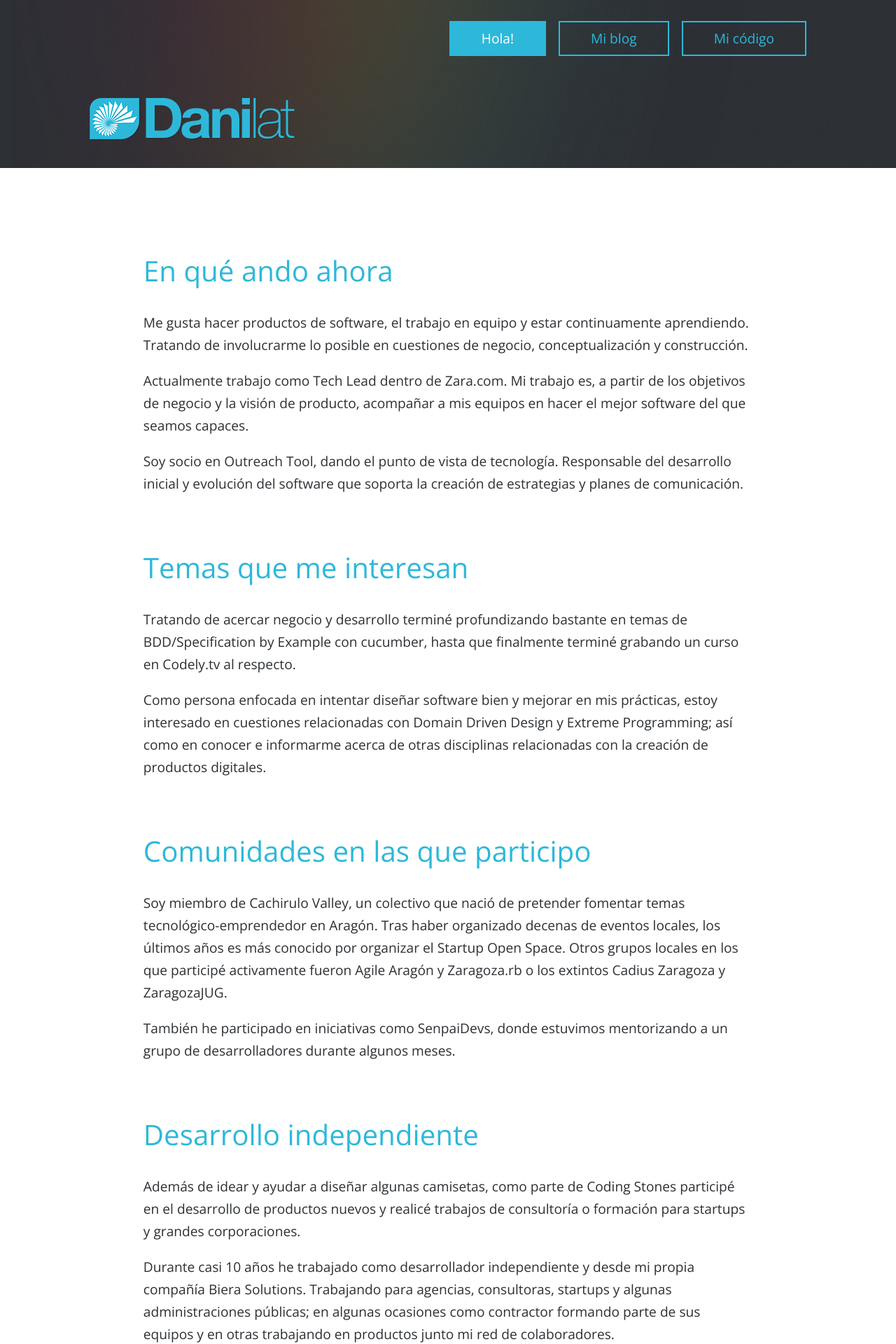
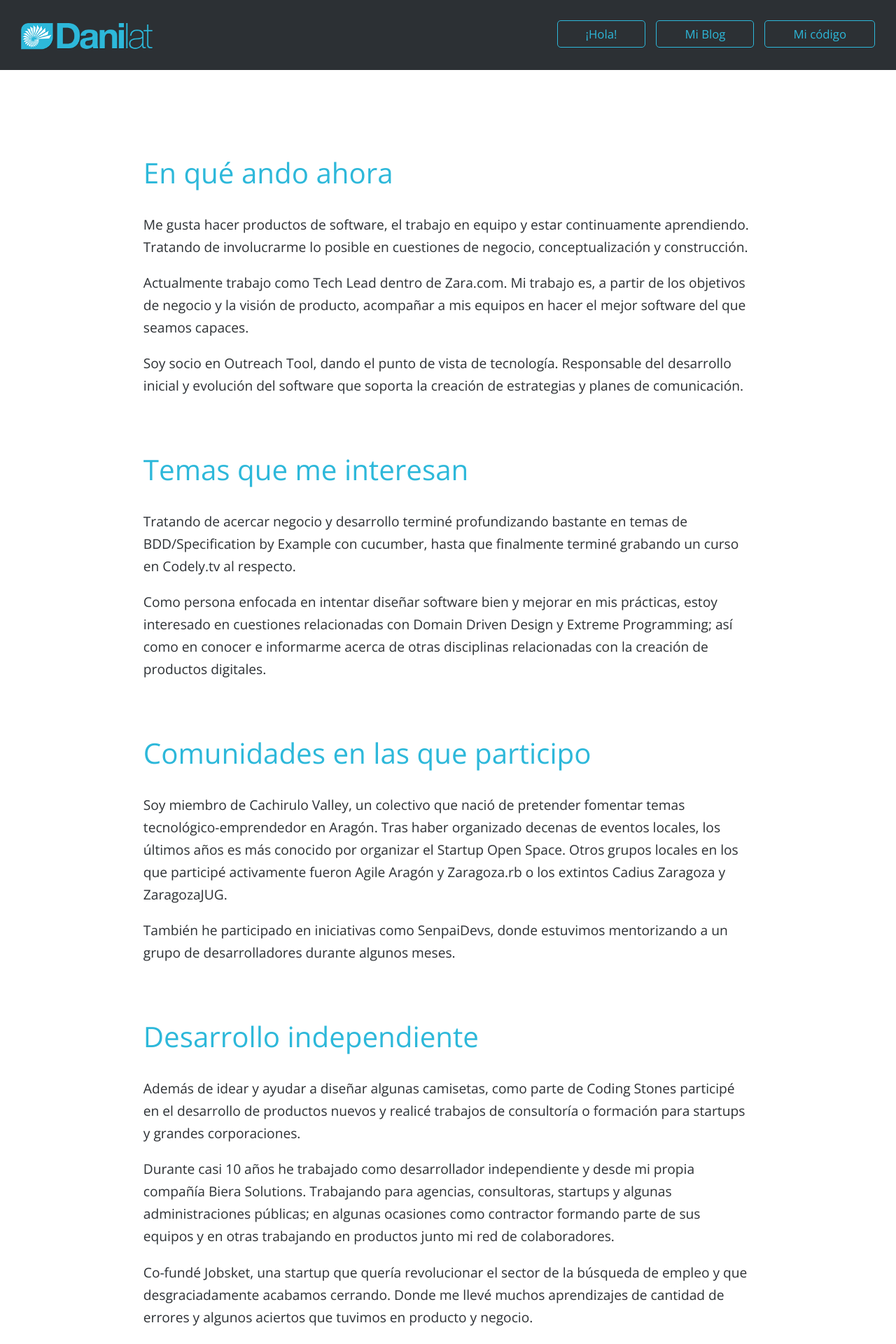
Before and after one commit to danilat/danilat.github.io, a Jekyll site: the page built from index.html, in a window 1280 px wide. Shown: the top 1920 px of the page at 70% size. Built offline with Jekyll 4.4.1, drawn with Linux system fonts in a browser that asks for light colours; comment, search, counter and statistics services are not loaded.

Commit message:
new hamburger mobile menu and styles of previous button

```diff
--- a/_includes/header.html
+++ b/_includes/header.html
@@ -1,14 +1,38 @@
-<header class="site-header">
-    <ul>
-        <li><a href="/" class="actual">Hola!</a></li>
-        <li><a href="/weblog/">Mi blog</a></li>
-        <li><a href="https://github.com/danilat" target="blank">Mi código</a></li>
-    </ul>
-    <div class="logo">
-        <h1>
-            <a href="/">
-                <img src="/img/logo.png" alt="Dani Latorre">
-            </a>
-        </h1>
-    </div>
+<script src="https://code.jquery.com/jquery-3.3.1.min.js"></script>
+<script>
+    $( document ).ready(function() {
+
+    $( ".cross" ).hide();
+    $( ".menu" ).hide();
+    $( ".hamburger" ).click(function() {
+    $( ".menu" ).slideToggle( "slow", function() {
+    $( ".hamburger" ).hide();
+    $( ".cross" ).show();
+    });
+    });
+
+    $( ".cross" ).click(function() {
+    $( ".menu" ).slideToggle( "slow", function() {
+    $( ".cross" ).hide();
+    $( ".hamburger" ).show();
+    });
+    });
+
+    });
+</script>
+
+<header class="header">
+    <span>
+        <a href="/" target="_blank"><img src="/img/logo.png" class="logo-dani"></a>
+    </span>
+  <button class="hamburger">&#9776;</button>
+  <button class="cross">&#735;</button>
 </header>
+
+<div class="menu">
+  <ul>
+    <a href="/"><li class="link actual">¡Hola!</li></a>
+    <a href="/weblog/"><li class="link">Mi Blog</li></a>
+    <a href="https://github.com/danilat" target="blank"><li class="link">Mi código</li></a>
+  </ul>
+</div>
--- a/css/main.scss
+++ b/css/main.scss
@@ -106,95 +106,141 @@ body{
 .cell{
     display: table-cell;
 }
-.site-header{
-    margin-right: 10%;
-    margin-left: 10%;
-    margin-bottom: 40px;
-    display: flex;
-    flex-direction: column;
-    @media only screen and (max-width: 500px) {
-        flex-direction: column-reverse;
-        font-size: 14px;
-        margin-bottom: 30px;
+
+// .header
+.header{
+        width:100%;
+        background:#2C3034;
     }
-    ul{
-        margin: 0px 0px 60px 0px;
-        padding: 30px 0 0 0;
-        text-align: right;
-        list-style: none;
-        @media only screen and (max-width: 500px) {
-            margin: 40px 0px 0px 0px;
-            padding: 0;
-            text-align: left;
+    .menu a{
+        text-decoration:none; color:#2DB8DA;
+    }
+    .menu a:hover{
+        text-decoration:none; color:#FFF;
+    }
+    .menu li:hover{
+        background:#2DB8DA;
+    }
+    @media all and (max-width: 700px){
+        .header{
+          height:60px;
+          line-height:60px;
         }
-        li{
-            display: inline-block;
-            margin: 0 0 0 13px;
-            padding: 0;
-            @media only screen and (max-width: 425px) {
-                display: flex;
-                flex-direction: column;
-                margin:0;
-                text-align: center;
-                margin: 0 0 20px 0;
-            }
-            a{
-                display: block;
-                padding: 7px 44px;
-                @media only screen and (max-width: 638px) {
-                    font-size: 0.9em;
-                    padding: 5px 26px;
-                }
-                @media only screen and (max-width: 500px) {
-                    font-size: 1em;
-                    padding: 2px 25px;
-                }
-                @media only screen and (max-width: 425px) {
-                    font-size: 1.2em;
-                    padding: 9px 25px;
-                }
-                min-height: 22px;
-                font-weight: 500;
-                border: 2px #2DB8DA solid;
-                &:hover{
-                    background-color:#2DB8DA;
-                    color:white;
-                }
-
-            }
-            &:first-child{
-                margin:0;
-                @media only screen and (max-width: 425px) {
-                    margin: 0 0 20px 0;
-                }
-            }
-            &:last-child{
-                @media only screen and (max-width: 425px) {
-                    margin: 0 0 10px 0;
-                }
-            }
-            a.actual{
-                background-color:#2DB8DA;
-                color:white;
-            }
+        .hamburger{
+          background:none;
+          position:absolute;
+          top:0;
+          right:0;
+          line-height:45px;
+          padding:5px 15px 0px 15px;
+          color:#2DB8DA;
+          border:0;
+          font-size: 1.2em;
+          font-weight: 500;
+          cursor:pointer;
+          outline:none;
+          z-index:10000000000000;
         }
-    }//ul
-    .logo{
-        h1{
-            margin: 0;
-            padding: 0;
-            line-height: 1em;
-            @media only screen and (max-width: 500px) {
-                margin-top:30px;
-            }
+        .cross{
+          background:none;
+          position:absolute;
+          top:0px;
+          right:0;
+          padding:7px 15px 0px 15px;
+          color:#2DB8DA;
+          border:0;
+          font-size:3em;
+          line-height:65px;
+          font-weight:bold;
+          cursor:pointer;
+          outline:none;
+          z-index:10000000000000;
         }
-        img{
-            @media only screen and (max-width: 500px) {
-               width: 62%;
-            }
+        .menu{
+          z-index:1000000;
+          width:100%;
+          background:#2C3034;
+          position:absolute;
+          text-align:center;
+          font-size: 1.2em;
+          font-weight: 500;
+        }
+        .menu ul {
+          margin: 0;
+          padding: 0;
+          list-style-type: none;
+          list-style-image: none;
+        }
+        .menu li {
+          display: block;
+          padding:15px 0 15px 0;
+        }
+        .menu .link{
+          border-top:#2DB8DA 1px solid;
+        }
+        .menu li:hover{
+          display: block;
+          padding:15px 0 15px 0;
+        }
+        .menu ul li a {
+          text-decoration:none; margin: 0px;
+        }
+        .header span{
+          padding-left:20px;
+        }
+        .logo-dani{
+          width: 136px;
+          vertical-align: middle;
+        }
+        .header{
+          display: block;
         }
     }
-}//.site-header
+    @media all and (min-width: 700px){
+        .hamburger{
+          display: none!important;
+        }
+        .cross{
+          display: none!important;
+        }
+        .header{
+          height:100px;
+          line-height:100px;
+        }
+        .logo-dani{
+          width: 190px;
+          vertical-align: middle;
+        }
+        .header span{
+          padding-left:30px;
+        }
+        .menu{
+          display: block!important;
+          position: absolute;
+          top: 10px;
+          right: 0px;
+        }
+        .menu ul{
+          display: flex;
+        }
+        .menu ul a {
+          margin-right: 15px;
+        }
+        .menu ul a:last-child {
+          margin-right: 30px;
+        }
+        .menu ul a li {
+          display: block;
+          padding: 7px 40px;
+          min-height: 22px;
+          font-weight: 500;
+          border: 1px #2DB8DA solid;
+          border-radius: 5px;
+          font-size: 1.05rem;
+          line-height: normal;
+        }
+    }
+// end .header
 
 .site-content{
     background-color: white;
@@ -232,6 +278,7 @@ body{
             .comments-link a{
                 background-color: #2DB8DA;
                 border: 2px #2DB8DA solid;
+                border-radius: 5px;
                 padding: 9px 55px;
                 color: white;
                 text-align: center;
@@ -245,28 +292,23 @@ body{
     #nav-below.navigation-paging{
         position: relative;
         min-height: 60px;
-        .previous{
-            color: #c1cdd6;
-            border: 2px #e1e8ed solid;
-            padding: 9px 55px;
-            position: absolute;
-            left: 0;
-            @media only screen and (max-width: 425px) {
-                padding: 6px 25px;
-                font-size: 0.88em;
-            }
-        }
-        .next{
-            right: 0;
-            position: absolute;
+        a{
             background-color: #2DB8DA;
             border: 2px #2DB8DA solid;
+            border-radius: 5px;
+            position: absolute;
             padding: 9px 55px;
             color: white;
             @media only screen and (max-width: 425px) {
                 padding: 6px 25px;
                 font-size: 0.88em;
             }
+        }
+        .previous{
+            left: 0;
+        }
+        .next{
+            right: 0;
         }
     }
     @media only screen and (min-width: 800px) {
```
